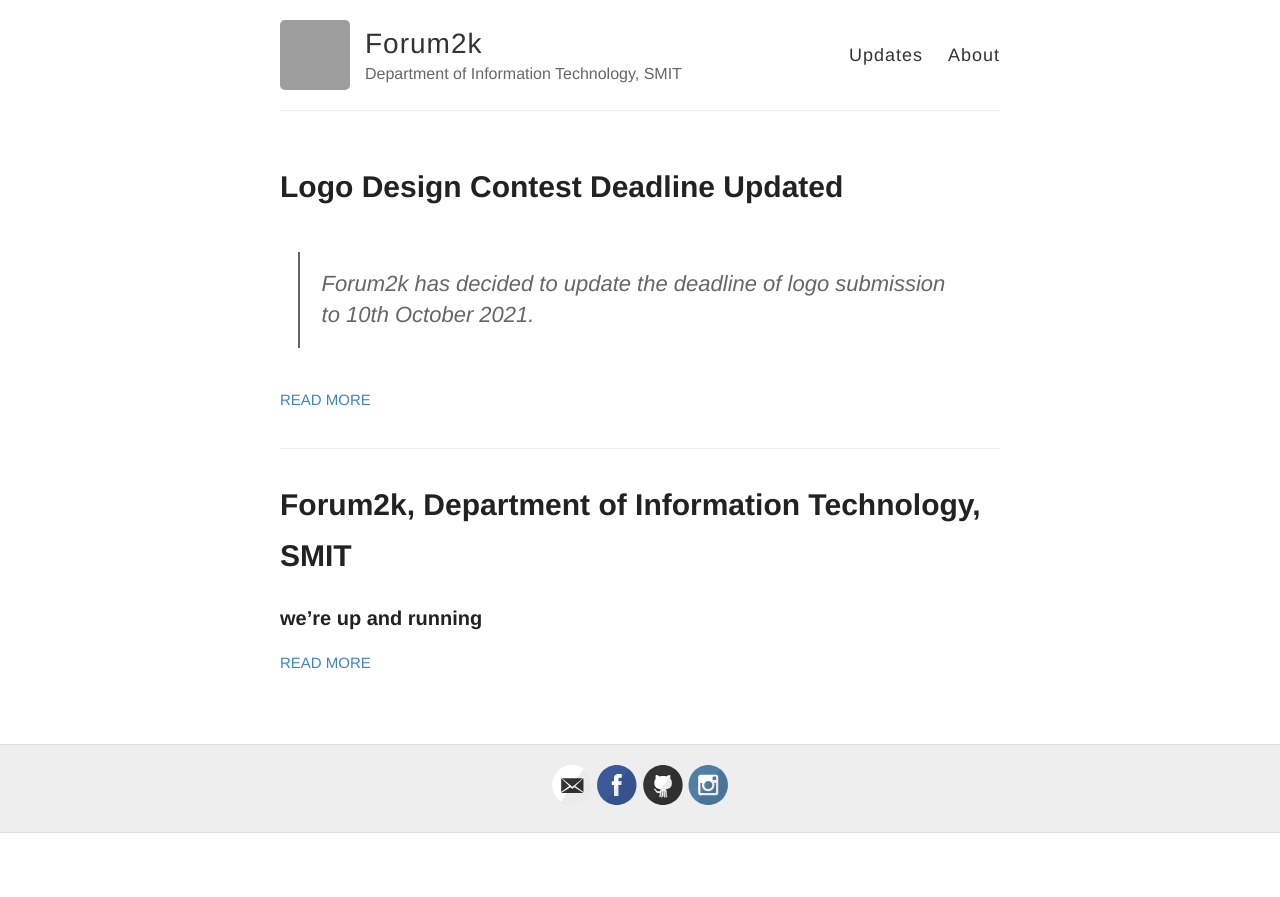
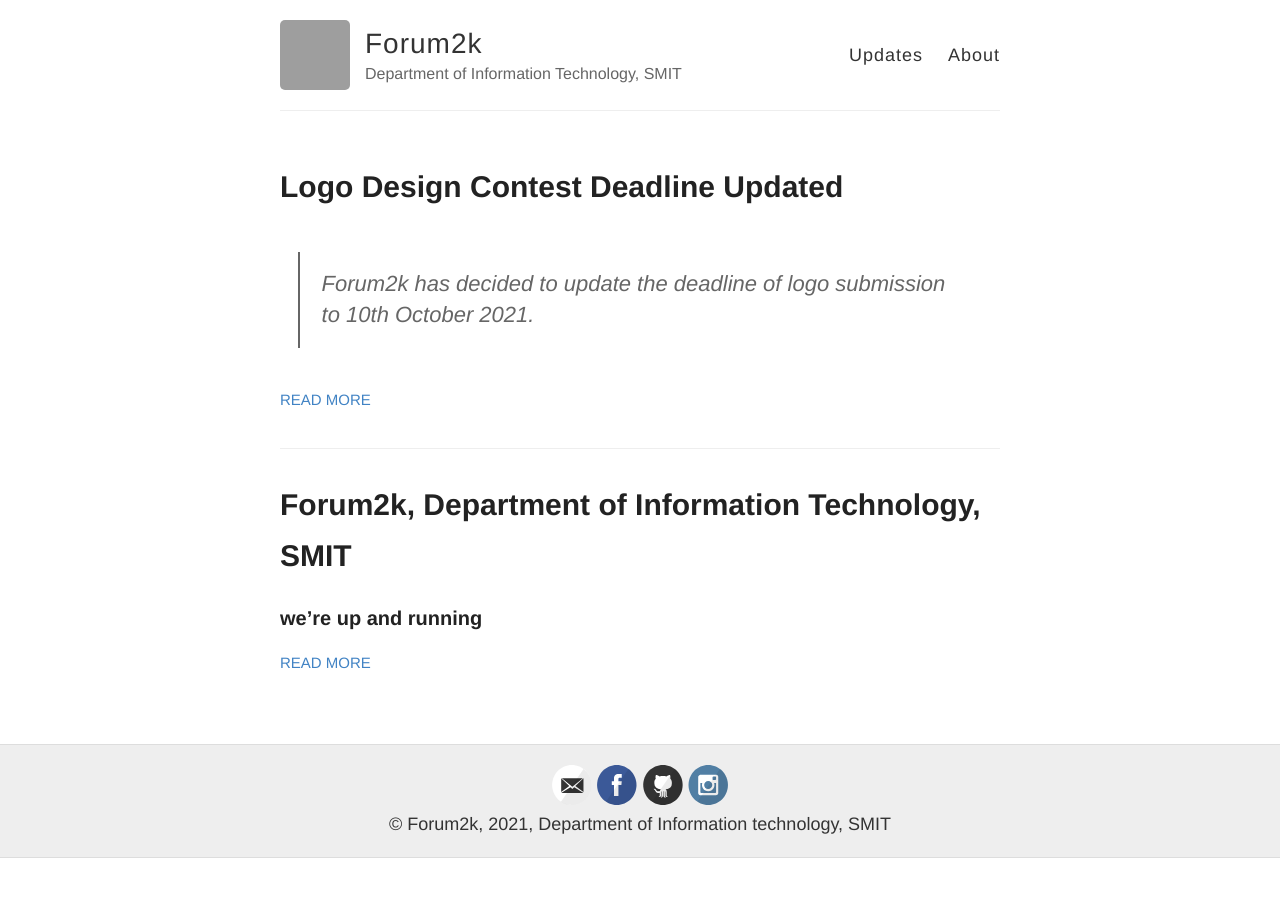
Before and after one commit to umvaishnavi/forum2k-smit.github.io, a Jekyll site: the page built from index.html, in a window 1280 px wide. Shown: the top 897 px of the page. Built offline with Jekyll 4.4.1, drawn with Linux system fonts in a browser that asks for light colours; grey boxes are pictures that could not be loaded.

Commit message:
added copyright

```diff
--- a/_layouts/default.html
+++ b/_layouts/default.html
@@ -53,7 +53,8 @@
   <div class="wrapper-footer">
     <div class="container">
       <footer class="footer">
-        {% include svg-icons.html %}
+        {% include svg-icons.html %}<br>
+        &copy; Forum2k, 2021, Department of Information technology, SMIT
       </footer>
     </div>
   </div>
```
